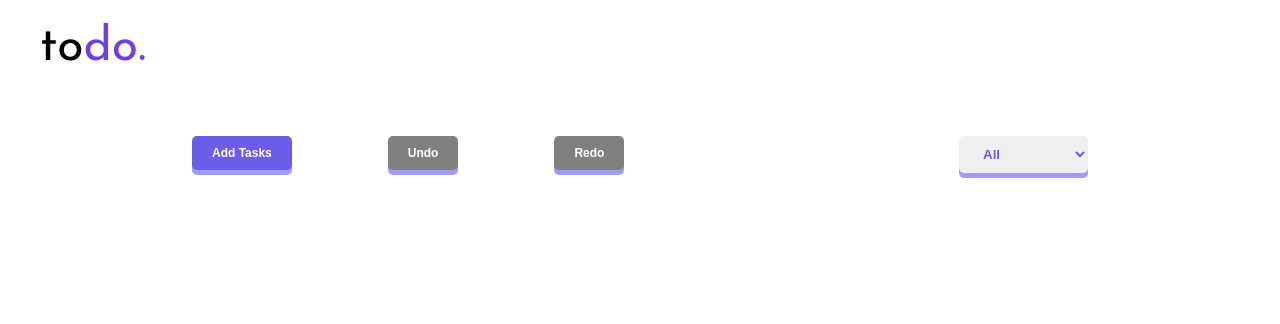
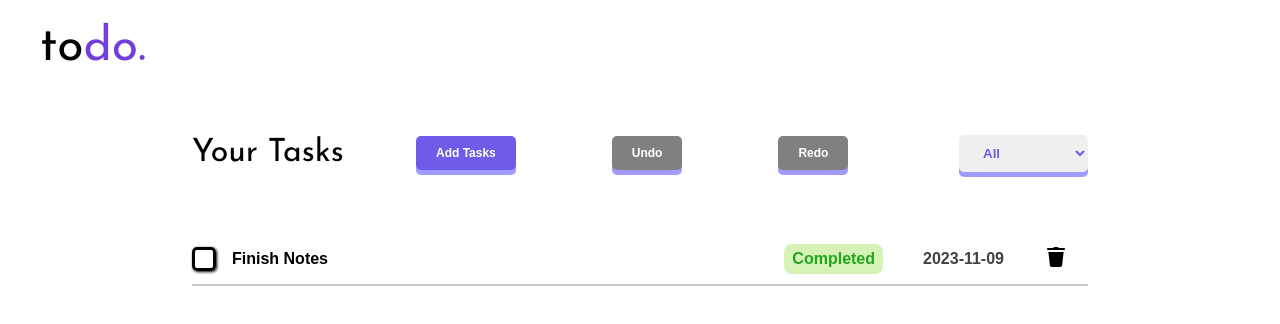
Before and after one commit to RahulKrishna-A/To-Do-List-Manager, a React (Vite) app: page / in a window 1280 px wide. Shown: the top 324 px of the page. Built offline with nearby package versions, Linux system fonts and the light colour scheme.

Commit message:
Todos design done

```diff
--- a/src/App.css
+++ b/src/App.css
@@ -4,10 +4,12 @@
     width: 100dvw;
     height: 100dvh;
     overflow-x: hidden;
+
 }
 
 button[disabled]{
     background-color: grey;
+    /*background-image:url("./assets/img.png") ;*/
 
 }
 
--- a/src/Component_styles/TodoManager.css
+++ b/src/Component_styles/TodoManager.css
@@ -63,6 +63,7 @@
     margin: 4rem  0 0 15%;
     /*background-color: yellow;*/
     width: 70%;
+    align-items: center;
 
     position: relative;
 }
@@ -71,4 +72,12 @@
     position: relative;
     /*background-color: yellow;*/
     height: 60vh;
+
 }
+
+#TodoManager-container_options_Titles{
+    font-family: 'Josefin Sans', sans-serif;
+    width: 25%;
+    /*background-color: red;*/
+    font-size: 2rem;
+}
--- /dev/null
+++ b/src/Component_styles/Todosbar.css
@@ -0,0 +1,114 @@
+
+
+.todos-bar{
+    width: 70%;
+    /*background-color: yellow;*/
+    display: flex;
+    padding: 10px 20px 10px 0;
+    margin: 4rem  0 0 15%;
+    align-items: center;
+    font-family: 'Rubik', sans-serif;
+    border-bottom: 2px solid rgba(148, 148, 154, 0.49);
+}
+
+/*-----------------Styling checkbox---------------------------*/
+.todos-bar_container input {
+    position: absolute;
+    opacity: 0;
+    cursor: pointer;
+    height: 0;
+    width: 0;
+}
+
+.todos-bar_container {
+    position: relative;
+    cursor: pointer;
+    font-size: 17px;
+    width: 1.5rem;
+    height: 1.5rem;
+    user-select: none;
+    border: 3px solid black;
+    display: block;
+    border-radius: 5px;
+    /*background-color:grey;*/
+    box-shadow: 1px 1px 3px 0px black;
+}
+
+.checkmark {
+    position: absolute;
+    top: 0;
+    left: 0;
+    width: 100%;
+    height: 100%;
+}
+
+.checkmark:after {
+    content: '';
+    position: absolute;
+    top: 50%;
+    left: 50%;
+    background-color: #007f00;
+    width: 70%;
+    height: 70%;
+    border-radius: 3px;
+    translate: -50% -50%;
+    transform: scale(0);
+    transition: .1s ease;
+
+}
+
+.todos-bar_container input:checked ~ .checkmark:after {
+    transform: scale(1);
+}
+/*------------------------------------------------------*/
+
+.todos-bar_desc{
+    width: 20%;
+    display: inline-block;
+    margin-left: 1rem;
+}
+
+.todos-bar_desc p {
+    text-overflow: ellipsis;
+    overflow: hidden;
+    font-weight: 550;
+}
+
+
+
+.todos-bar_status{
+    background-color: rgba(210, 241, 176, 0.91);
+    padding: 6px 8px 6px 8px;
+    color: rgba(8, 154, 8, 0.87);
+    font-weight: 550;
+    border-radius: 8px;
+    margin-left: auto;
+}
+
+/*.todos-bar_status{*/
+/*    background-color: rgb(241, 217, 200);*/
+/*    padding: 6px 8px 6px 8px;*/
+/*    color: rgb(225, 124, 34);*/
+/*    font-weight: 550;*/
+/*    border-radius: 8px;*/
+/*}*/
+
+.todos-bar_due{
+    /*background-color: rgba(196, 196, 196, 0.83);*/
+    padding: 6px 8px 6px 8px;
+    color: rgb(65, 64, 66);
+    font-weight: 550;
+    border-radius: 8px;
+    margin-left: 2rem;
+}
+
+
+
+
+.Todos-bar_deleteIcon{
+    margin-left: 2rem;
+}
+
+.Todos-bar_deleteIcon:hover{
+    fill: #de3a3a;
+}
--- a/src/Components/TodoManager.jsx
+++ b/src/Components/TodoManager.jsx
@@ -3,6 +3,7 @@ import Addtasks from "./Addtasks.jsx";
 import UndoRedotasks from "./UndoRedotasks.jsx";
 import Filtertasks from "./Filtertasks.jsx";
 import AddtaskMenu from "./AddtaskMenu.jsx";
+import Todosbar from "./Todosbar.jsx";
 
 import "../Component_styles/TodoManager.css"
 
@@ -55,6 +56,7 @@ export default function TodoManager() {
     return (
         <div id={"TodoManager-container"}>
             <div id={"TodoManager-container_options"}>
+                <div id={"TodoManager-container_options_Titles"}>Your Tasks</div>
                 <Addtasks ToggleMenu={ToggleMenu}/>
                 <UndoRedotasks setTodos={setTodos} Index={Index} setIndex={setIndex} setHistory={setHistory} History={History}/>
                 <Filtertasks/>
@@ -63,6 +65,7 @@ export default function TodoManager() {
             <AddtaskMenu History={History} updateHistory={updateHistory} Todos={Todos} setTodos={setTodos}
                          ToggleMenu={ToggleMenu}
                          displayAddtaskMenu={displayAddtaskMenu} setIndex={setIndex}/>
+            <Todosbar/>
 
         </div>
     )
--- a/src/Components/Todos.jsx
+++ /dev/null
@@ -1,5 +0,0 @@
-export default function Todos(){
-    return(
-
-    )
-}
--- /dev/null
+++ b/src/Components/Todosbar.jsx
@@ -0,0 +1,31 @@
+import deleteIcon from "../assets/DeleteIcon.svg"
+import "../Component_styles/Todosbar.css"
+export default function Todosbar(){
+    return(
+
+        <div className={"todos-bar"} >
+
+            <label className="todos-bar_container">
+                <input type="checkbox" />
+                    <div className="checkmark"></div>
+            </label>
+
+
+            <div className={"todos-bar_desc"}>
+                <p>Finish Notes</p>
+            </div>
+            <div className={"todos-bar_status"}>
+                <p>Completed</p>
+            </div>
+            <div className={"todos-bar_due"}>
+                <p>2023-11-09</p>
+            </div>
+            {/*<img className={"Todos-bar_deleteIcon"} src={deleteIcon} alt={"Delete"}/>*/}
+            <div title={"delete"} className={"Todos-bar_delete"}>
+            <svg  className={"Todos-bar_deleteIcon"} xmlns="http://www.w3.org/2000/svg" fill="black" viewBox="0 0 24 24" width="24px" height="24px"><path d="M 10.806641 2 C 10.289641 2 9.7956875 2.2043125 9.4296875 2.5703125 L 9 3 L 4 3 A 1.0001 1.0001 0 1 0 4 5 L 20 5 A 1.0001 1.0001 0 1 0 20 3 L 15 3 L 14.570312 2.5703125 C 14.205312 2.2043125 13.710359 2 13.193359 2 L 10.806641 2 z M 4.3652344 7 L 5.8925781 20.263672 C 6.0245781 21.253672 6.877 22 7.875 22 L 16.123047 22 C 17.121047 22 17.974422 21.254859 18.107422 20.255859 L 19.634766 7 L 4.3652344 7 z"/></svg>
+            </div>
+
+        </div>
+
+    )
+}
```
Also changed, not shown: src/assets/DeleteIcon.svg (added).
